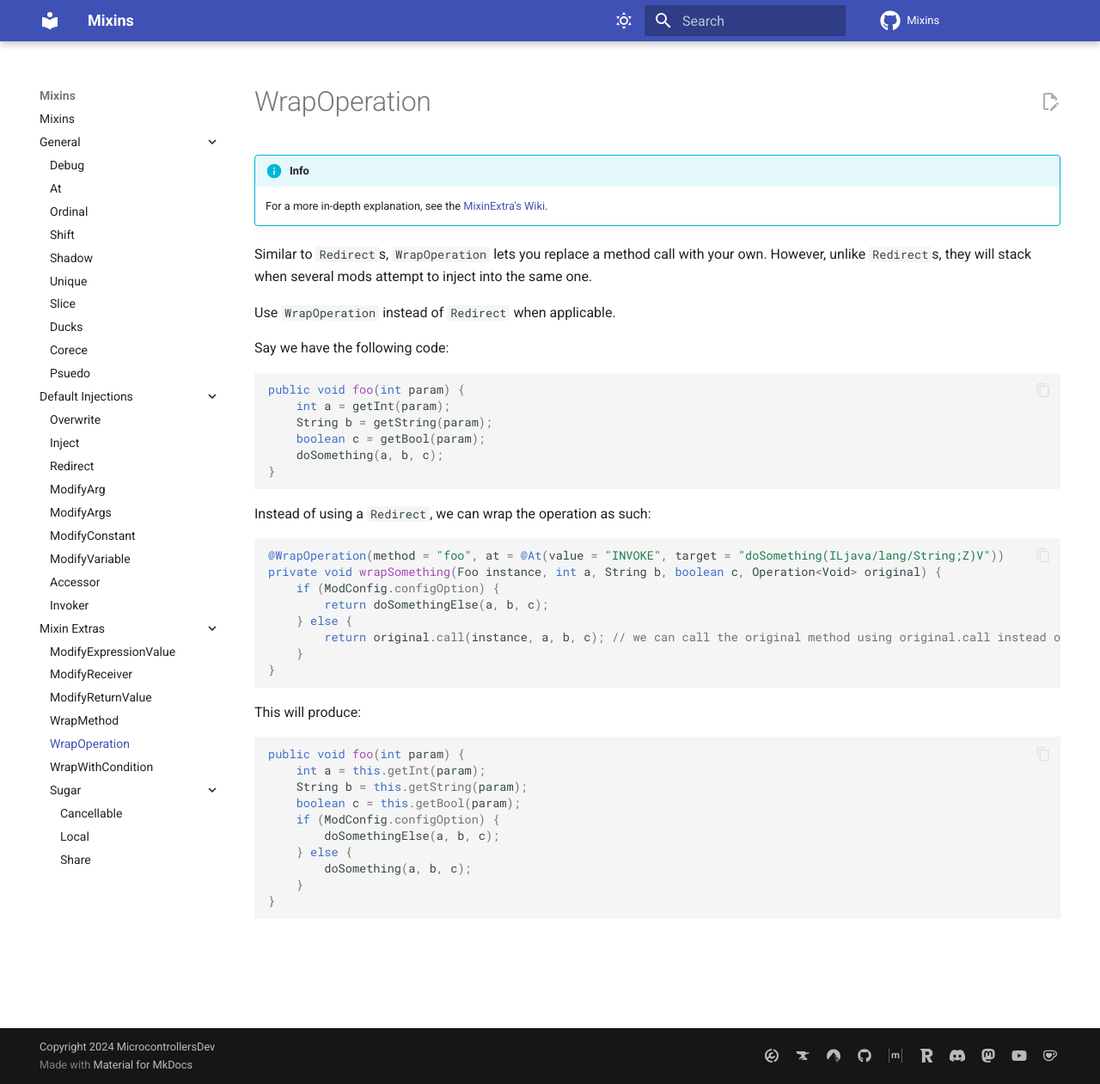
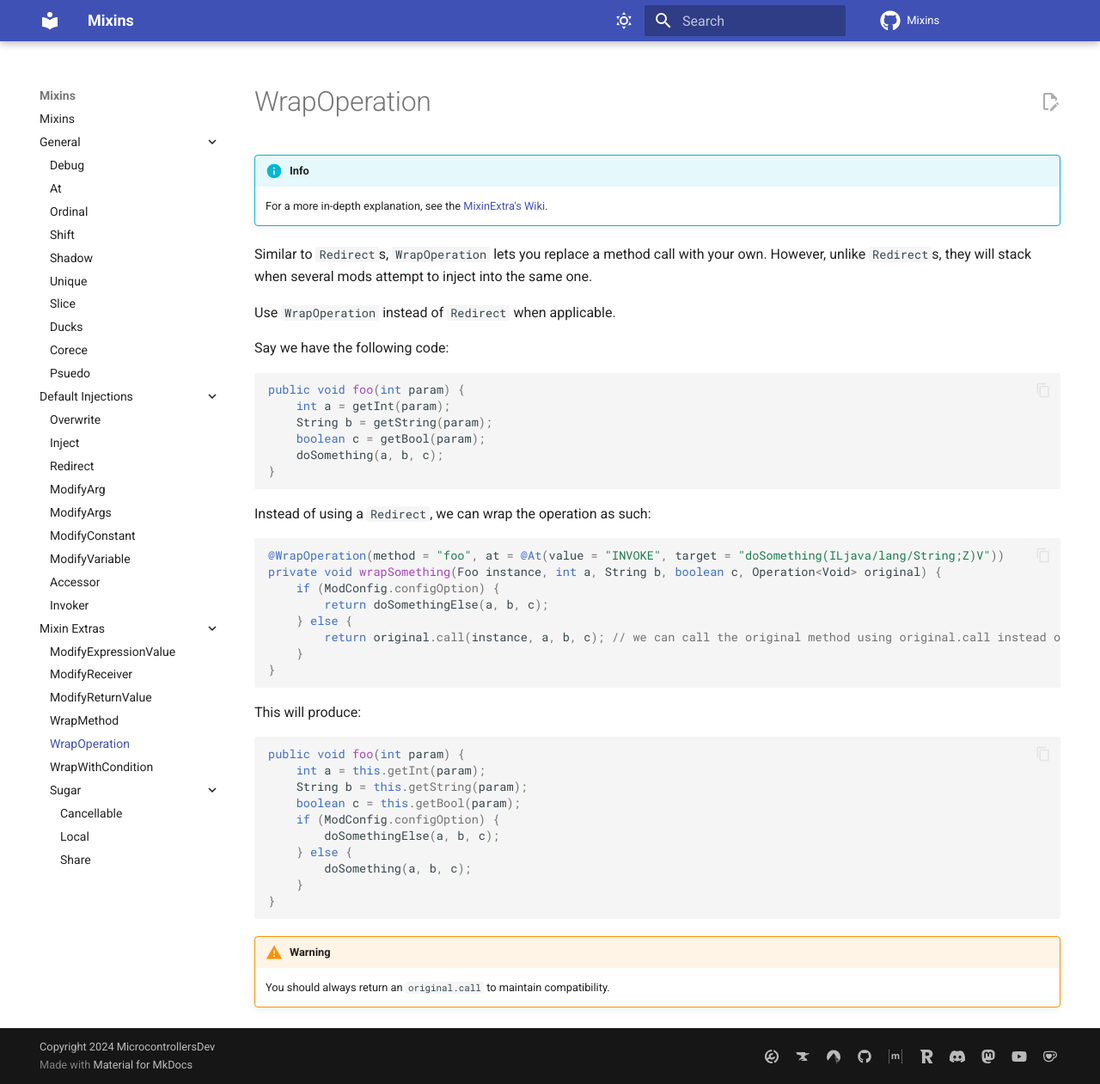
Before and after one commit to MicrocontrollersDev/Mixins, an MkDocs documentation site: the page built from docs/mixinextras/wrapoperation.md, in a window 1280 px wide and 1261 px high. Shown: the whole window at 86% size. Built offline with MkDocs 1.6.1 and Material for MkDocs 9.7.7, drawn with Linux system fonts in a browser that asks for light colours; comment, search, counter and statistics services are not loaded.

Commit message:
wrapop always original.call

````diff
--- a/docs/mixinextras/wrapoperation.md
+++ b/docs/mixinextras/wrapoperation.md
@@ -45,3 +45,6 @@ public void foo(int param) {
     }
 }
 ```
+
+!!! warning
+    You should always return an `original.call` to maintain compatibility.
````
